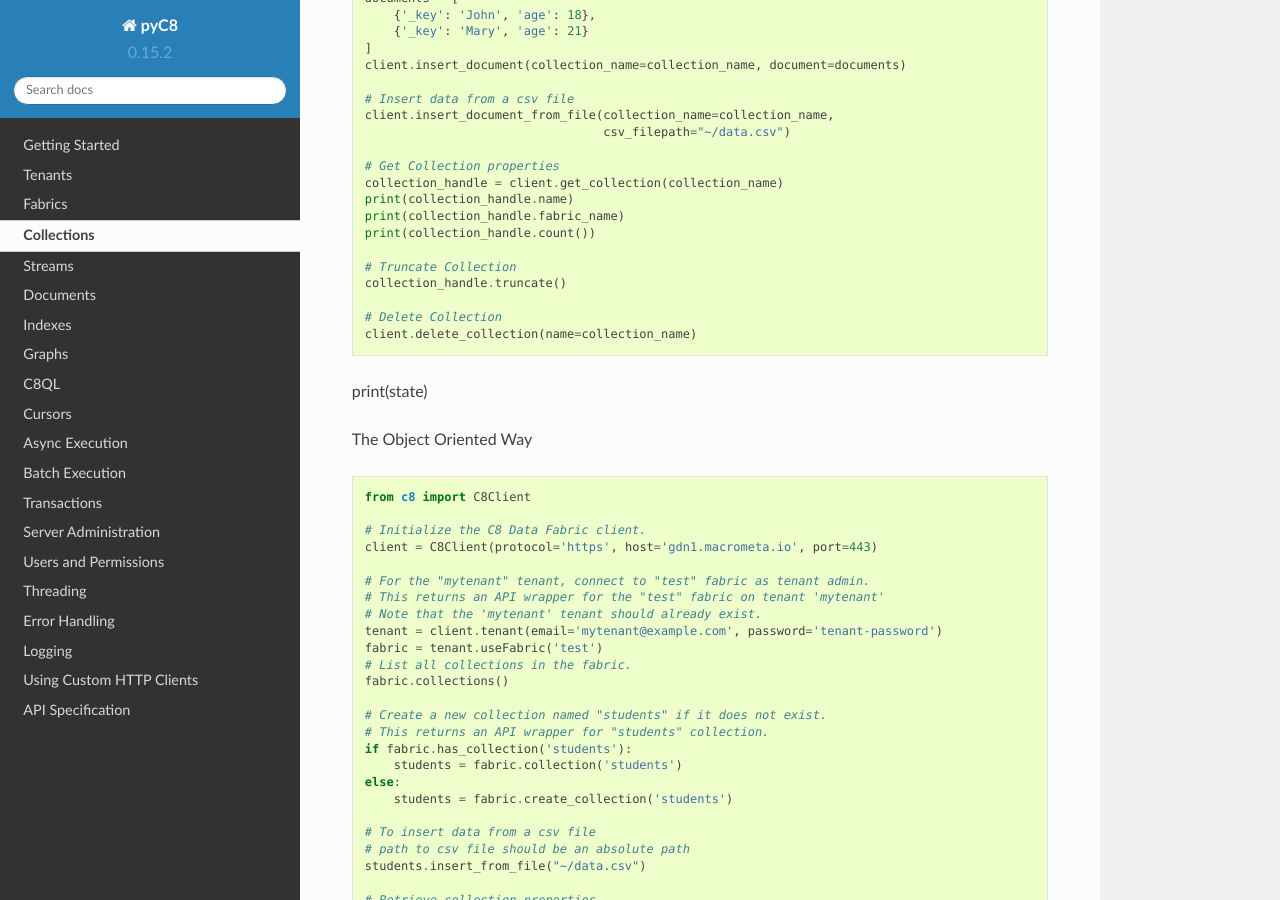
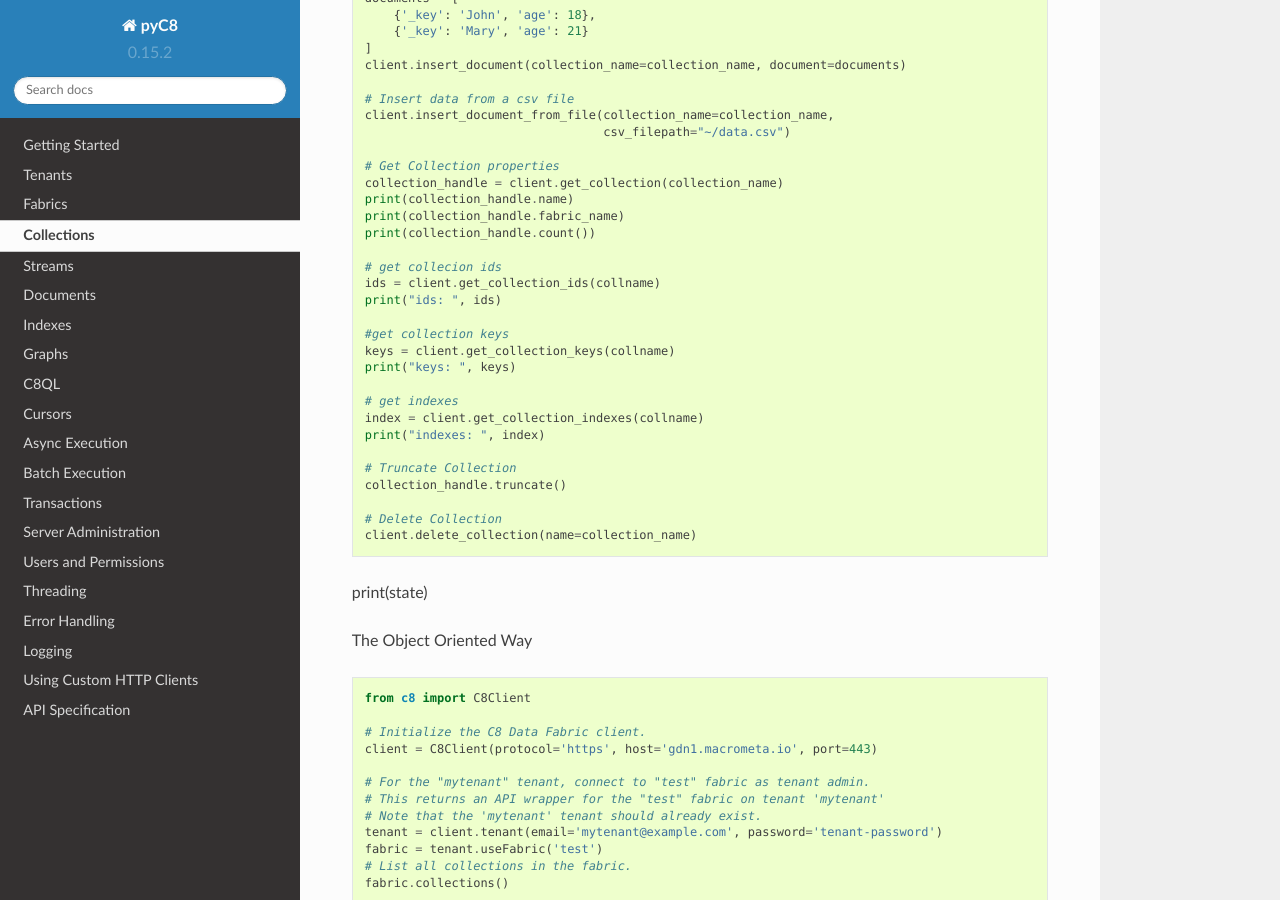
Before and after one commit to Macrometacorp/pyC8, a Sphinx documentation site: the page built from docs/collection.rst, in a window 1280 px wide and 900 px high, scrolled down 831 px. Built offline with Sphinx 7.4.7 and the Read the Docs theme 2.0.0, drawn with Linux system fonts in a browser that asks for light colours.

Commit message:
Modified index and collection documenatation

```diff
--- a/docs/collection.rst
+++ b/docs/collection.rst
@@ -53,6 +53,18 @@ The Simple Way
     print(collection_handle.fabric_name)
     print(collection_handle.count())
 
+    # get collecion ids
+    ids = client.get_collection_ids(collname)
+    print("ids: ", ids)
+
+    #get collection keys
+    keys = client.get_collection_keys(collname)
+    print("keys: ", keys)
+
+    # get indexes
+    index = client.get_collection_indexes(collname)
+    print("indexes: ", index)
+
     # Truncate Collection
     collection_handle.truncate()
 
```
Also changed, not shown: docs/indexes.rst (+44 -0 lines).
